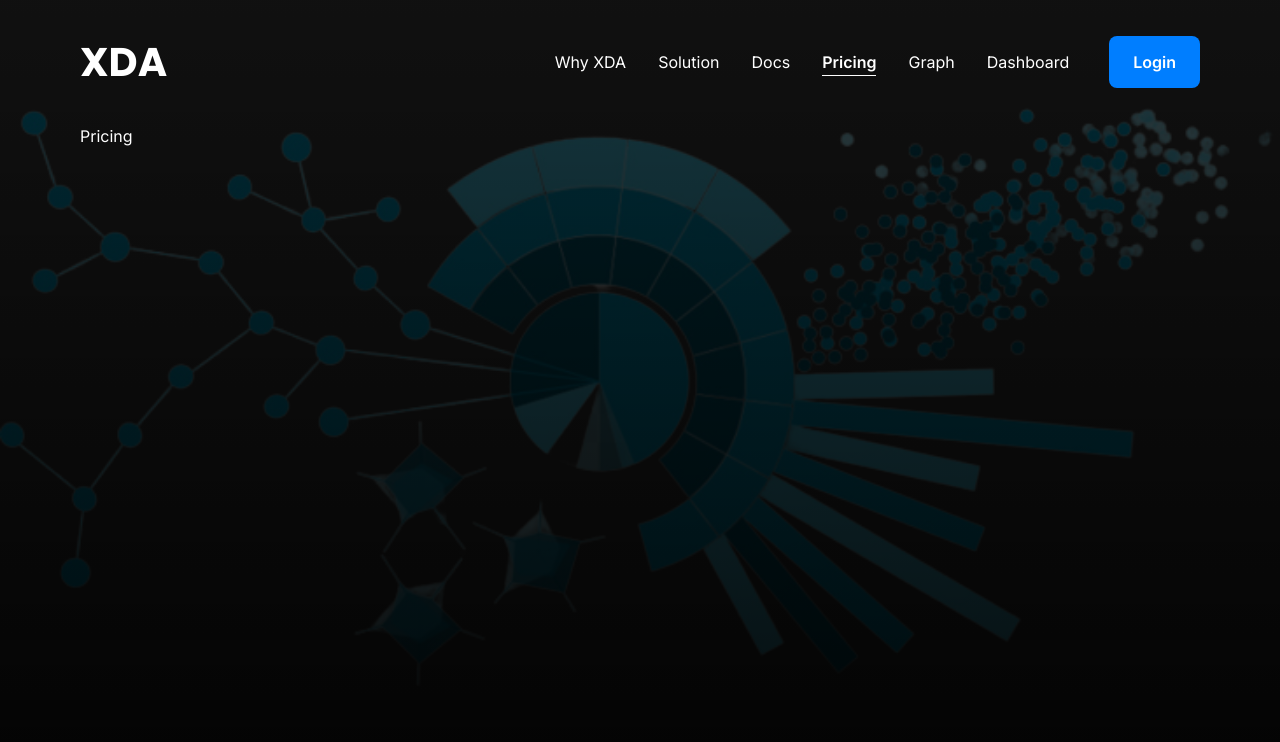
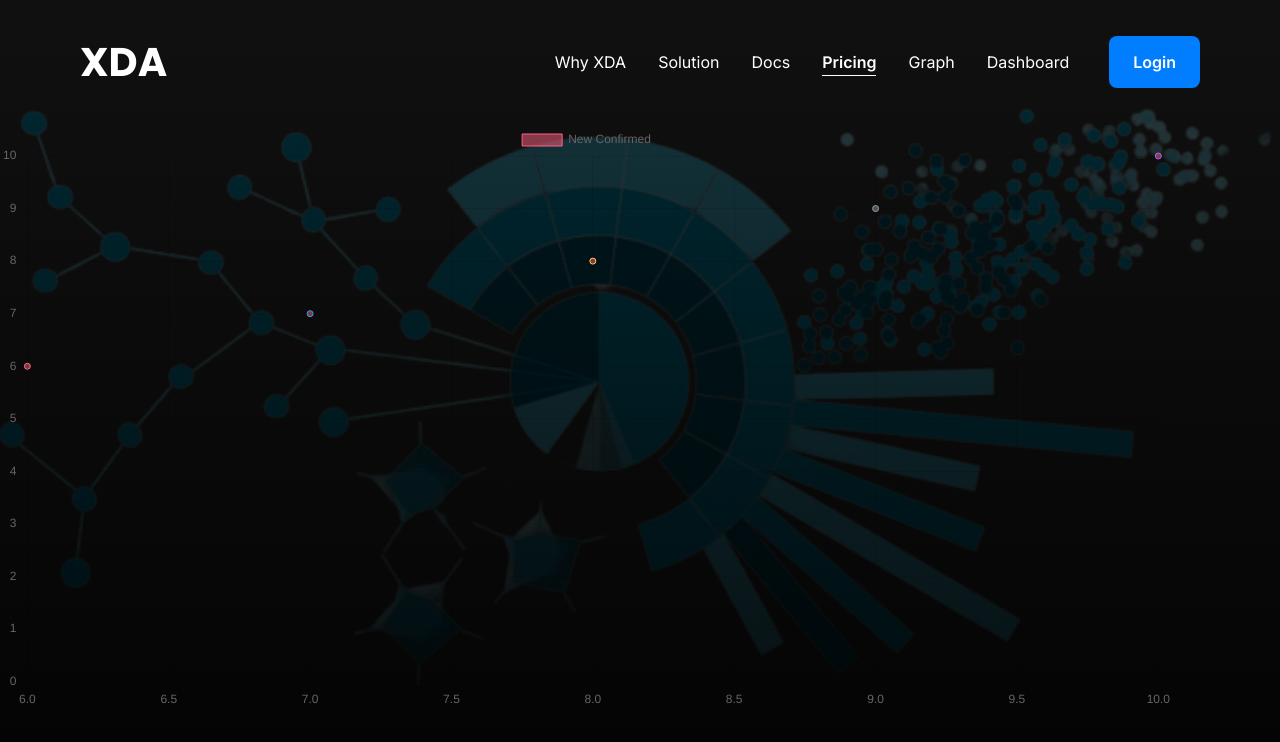
Before and after one commit to xeventDatavizProject/webapp, a Next.js app: page /pricing in a window 1280 px wide. Shown: the top 742 px of the page. Built offline with nearby package versions, Linux system fonts and the light colour scheme; no server answers.

Commit message:
add ErrorLog

```diff
--- /dev/null
+++ b/components/graph/ErrorChart.tsx
@@ -0,0 +1,65 @@
+import { Chart as ChartJS, ChartData, Legend, LinearScale, LineElement, PointElement, Tooltip } from 'chart.js';
+import { FC, useEffect, useState } from 'react';
+import { Scatter } from 'react-chartjs-2';
+import ErrorLog from './Mock-error-list';
+
+export const options = {
+  scales: {
+    y: {
+      beginAtZero: true,
+    },
+  },
+};
+
+const ErrorLogs: FC = () => {
+  const data: Date[] = [];
+  const labels: string[] = [];
+
+  const [errorLog, setErrorLog] = useState([])
+
+  ChartJS.register(LinearScale, PointElement, LineElement, Tooltip, Legend);
+  useEffect(()=>{
+    setErrorLog(errorLog)
+},[errorLog])
+
+  const generateErrorLog = (): ChartData<"scatter"> => {
+   ErrorLog.map((error) => {
+      data.push(error.date_hour);
+      labels.push(error.query);
+    });
+    return {
+      labels,
+      datasets: [
+        {
+          label: "New Confirmed",
+          data: ErrorLog.map( (error) => ({
+            x: data.push(error.date_hour),
+            y: labels.push(error.query),
+          })),
+          borderColor: [
+            "rgba(255, 99, 132, 1)",
+            "rgba(54, 162, 235, 1)",
+            "rgba(255, 206, 86, 1)",
+            "rgba(75, 192, 192, 1)",
+            "rgba(153, 102, 255, 1)",
+            "rgba(255, 159, 64, 1)",
+          ],
+          backgroundColor: 'rgba(255, 99, 132, 0.5)',
+
+
+          borderWidth: 1,
+        },
+      ],
+    };
+  };
+
+  return (
+    <div className='flex flex-row'>
+    <div className=' w-11/12'>
+     <Scatter data={generateErrorLog()} options={options}/>
+    </div>
+    </div>
+    );
+};
+
+export default ErrorLogs;
--- a/components/graph/Donuts.tsx
+++ b/components/graph/LogChart.tsx
@@ -14,11 +14,12 @@ const options = {
 
 const Donuts: FC = () => {
   ChartJS.register(CategoryScale, LinearScale, BarElement, Title, Tooltip, Legend);
-  const list: string[] = [];
+
   let selectList: any[];
   let data: number[] = [];
   let labels: string[] = [];
   const query: any[] = [];
+
   const [checkedValue, setCheckedValue] = useState(['select', 'show', 'delete', 'update', 'alter', 'insert']);
 
   const selectQuery = (queries: string[]) => {
@@ -126,7 +127,7 @@ const Donuts: FC = () => {
             label='insert'
             id='insert'
             value='insert'
-            className='peer-focus:ring-orange-300 dark:peer-focus:ring-orange-800 peer-checked:bg-gray-600'
+            className='peer-focus:ring-orange-300 dark:peer-focus:ring-orange-800 peer-checked:bg-brown-600'
             onClick={CheckHandler}
           />
         </div>
--- /dev/null
+++ b/components/graph/Mock-error-list.tsx
@@ -0,0 +1,33 @@
+import { ErrorQueryType } from "./request";
+
+
+const ErrorLog: ErrorQueryType[] = [
+  {
+    id: '17782UGG',
+    query: "select * from User",
+    date_hour:new Date(),
+  },
+  {
+    id: '17782UGZ',
+    query: "select * from User",
+    date_hour: new Date(),
+  },
+  {
+    id: '17782UG',
+    query: "select * from User",
+    date_hour:new Date(),
+  },
+  {
+    id: '17782UG',
+    query: "select * from User",
+    date_hour: new Date(),
+  },
+  {
+    id: '17782UGG',
+    query: "select * from Table",
+    date_hour:new Date(),
+  },
+
+]
+
+export default ErrorLog;
--- a/components/graph/checkbox.tsx
+++ /dev/null
@@ -1,56 +0,0 @@
-import { FC } from 'react';
-import Input from '../common/Input/Input';
-
-
-const CheckListType: FC   = () => {
-    return (
-        <div className='w-56 mx-1 h-1/3 mt-1 shadow-lg rounded-lg p-4 z-[99999999]   border-zinc-800'>
-            <div className='flex-grow z-20  font-mono tracking-widest text-xs mb-5'>hide/show Query types</div>
-
-            <Input.Checkbox
-                label='Requêtes de selection'
-                id='select-toggle'
-                value='select'
-                className='peer-focus:ring-blue-300 dark:peer-focus:ring-blue-800 peer-checked:bg-blue-600'
-                onChange={() => showDelete()}
-            />
-            <Input.Checkbox
-                label='Requêtes de modification'
-                id='update-toggle'
-                value='update'
-                className='peer-focus:ring-orange-300 dark:peer-focus:ring-orange-800 peer-checked:bg-orange-500'
-                //onChange={() => setUpdate(!update)}
-            />
-            <Input.Checkbox
-                label='Requêtes d inserstion'
-                id='insert-toggle'
-                value='insert'
-                className='peer-focus:ring-red-400 dark:peer-focus:ring-orange-900 peer-checked:bg-green-500'
-                //={() => setInsert(!insert)}
-            />
-            <Input.Checkbox
-                label='Requêtes de suppresion'
-                id='delete-toggle'
-                value='delete'
-                className='peer-focus:ring-teal-300 dark:peer-focus:ring-teal-800 peer-checked:bg-teal-600'
-                //onChange={() => setDeleted(!deleted)}
-            />
-            <Input.Checkbox
-                label='Type Show'
-                id='show-toggle'
-                value='show'
-                className='peer-focus:ring-teal-300 dark:peer-focus:ring-teal-800 peer-checked:bg-black-600'
-                //onChange={() => setShow(!show)}
-            />
-            <Input.Checkbox
-                label='Type Alter'
-                id='alter-toggle'
-                value='alter'
-                className='peer-focus:ring-teal-300 dark:peer-focus:ring-teal-800 peer-checked:bg-yelow-600'
-                //onChange={() => setAlter(!alert)}
-            />
-        </div>
-    );
-};
-
-export default CheckListType;
--- a/pages/graph.tsx
+++ b/pages/graph.tsx
@@ -1,4 +1,4 @@
-import Donuts from 'components/graph/Donuts';
+import Donuts from 'components/graph/LogChart';
 import { FC } from 'react';
 import Layout from '../components/common/Layout/Layout';
 
@@ -6,7 +6,7 @@ const GraphPage: FC = () => {
   return (
     <Layout>
       <div className='container'>
-        <Donuts />
+        <Donuts/>
       </div>
     </Layout>
   );
--- a/pages/pricing.tsx
+++ b/pages/pricing.tsx
@@ -1,10 +1,11 @@
+import ErrorLogs from 'components/graph/ErrorChart';
 import { NextPage } from 'next';
 import Layout from '../components/common/Layout/Layout';
 
 const Pricing: NextPage = () => {
   return (
     <Layout>
-      <div className='container'>Pricing</div>
+      <ErrorLogs/>
     </Layout>
   );
 };
```
Also changed, not shown: components/graph/request.tsx (+7 -0 lines), components/graph/mock-request-list.tsx (line endings or trailing spaces).
